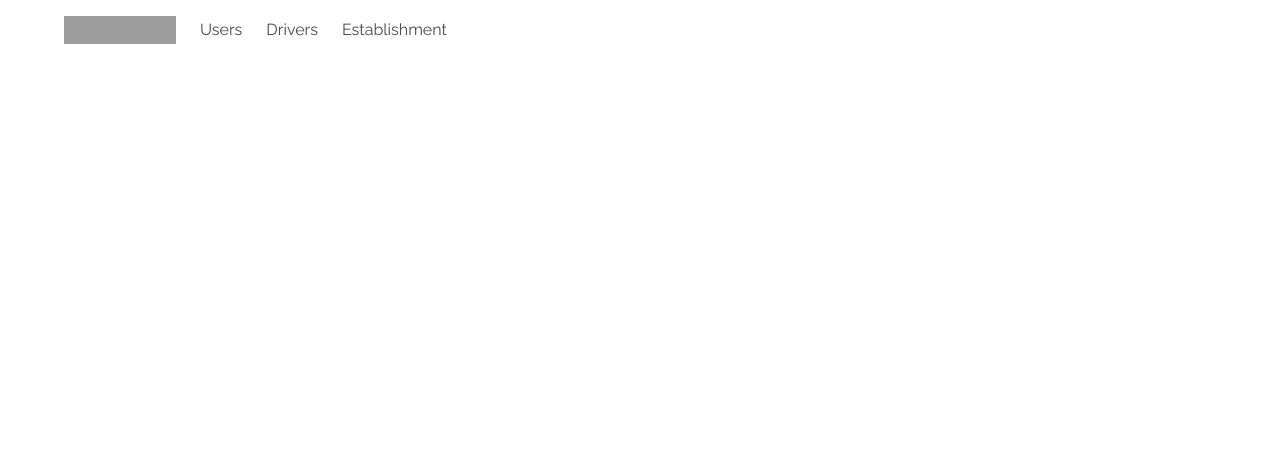
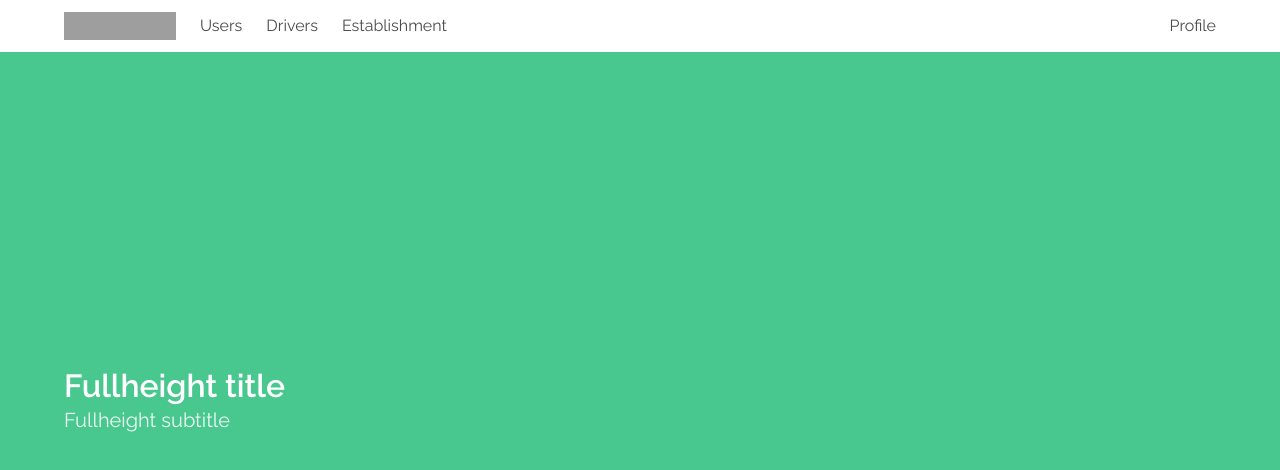
Before and after one commit to cliljdn/capstone-frontend, a Vue app: page / in a window 1280 px wide. Shown: the top 470 px of the page. Built offline with nearby package versions, Linux system fonts and the light colour scheme; grey boxes are pictures that could not be loaded; what vue-cookies would draw is missing.

Commit message:
wip sidebar

```diff
--- a/src/components/Admin/main-content.vue
+++ b/src/components/Admin/main-content.vue
@@ -0,0 +1 @@
+<template> </template>
--- a/src/components/Navbars/dashboard-nav.vue
+++ b/src/components/Navbars/dashboard-nav.vue
@@ -1,7 +1,11 @@
 <template>
 	<div class="">
-		<div class="container mt-1">
-			<nav class="navbar" role="navigation" aria-label="main navigation">
+		<nav
+			class="navbar is-transparent"
+			role="navigation"
+			aria-label="main navigation"
+		>
+			<div class="container">
 				<div class="navbar-brand">
 					<a class="navbar-item" href="https://bulma.io">
 						<img
@@ -30,8 +34,24 @@
 						<a href="" class="navbar-item">Drivers</a>
 						<a href="" class="navbar-item">Establishment</a>
 					</div>
+
+					<div class="navbar-end">
+						<a href="" class="navbar-item">Profile</a>
+					</div>
 				</div>
-			</nav>
-		</div>
+			</div>
+		</nav>
+		<section class="hero is-success is-fullheight is-overlay">
+			<div class="hero-body">
+				<div class="container">
+					<h1 class="title">
+						Fullheight title
+					</h1>
+					<h2 class="subtitle">
+						Fullheight subtitle
+					</h2>
+				</div>
+			</div>
+		</section>
 	</div>
 </template>
```
Also changed, not shown: src/components/Admin/right-menu.vue (added, +36 -0 lines).
